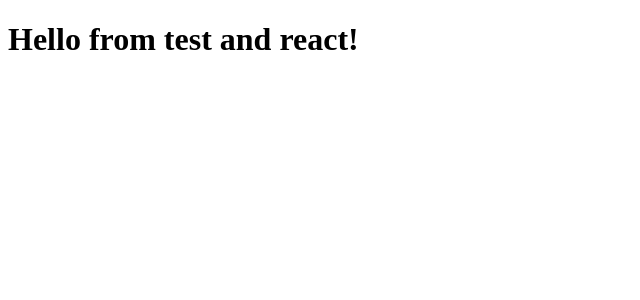
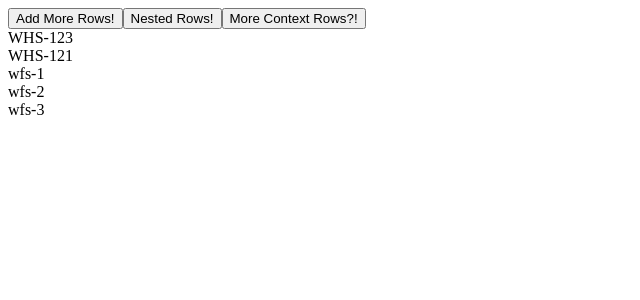
Before and after one commit to ttatro32690/ts-react, a React app: page / in a window 1280 px wide. Shown: the top 300 px of the page, without its empty margins (0-640 px from the left). Built offline with nearby package versions, Linux system fonts and the light colour scheme.

Commit message:
changes for poc

```diff
--- a/src/app.tsx
+++ b/src/app.tsx
@@ -1,8 +1,79 @@
-import * as React from 'react';
-import {Hello} from './components/Hello';
+import React, { useState, useReducer } from "react";
+import { Hello } from "./components/Hello";
+import { createApplicationContext } from "./createContext";
+import {
+  PrintLabels,
+  mockData as mockLabelData
+} from "./components/PrintLabels";
+import { Order, mockData as mockOrderData } from "./components/Orders";
 
-export const App = () => {
-    return <>
-        <Hello compiler="test" framework="react" />
+type State = {
+  printLabels: PrintLabels;
+  orderData: Order[];
+};
+type Action = { type: "add" } | { type: "reset" };
+
+const initializer: State = {
+  printLabels: mockLabelData,
+  orderData: mockOrderData
+};
+
+const applicationReducer = (state: State, action: Action) => {
+  switch (action.type) {
+    case "add":
+      return {
+        ...state,
+        printLabels: {
+          ...state.printLabels,
+          labels: [
+            ...state.printLabels.labels,
+            {
+              id: "1",
+              previouslyPrinted: true
+            }
+          ]
+        }
+      };
+    case "reset":
+      return { printLabels: mockLabelData, orderData: mockOrderData };
+    default:
+      throw new Error();
+  }
+};
+
+const PrintLabelsContext = createApplicationContext<PrintLabels>(undefined);
+const ShowOrdersContext = createApplicationContext<Order[]>(undefined);
+const ApplicationDispatchContext = createApplicationContext<Function>(
+  applicationReducer
+);
+
+const App = () => {
+  const [applicationState, applicationDispatch] = useReducer(
+    applicationReducer,
+    initializer
+  );
+
+  const handleClick = () => {
+    applicationDispatch({ type: "add" });
+  };
+
+  return (
+    <>
+      <button onClick={handleClick}>Add More Rows!</button>
+      <ApplicationDispatchContext.Provider value={applicationDispatch}>
+        <PrintLabelsContext.Provider value={applicationState.printLabels}>
+          <ShowOrdersContext.Provider value={applicationState.orderData}>
+            <Hello />
+          </ShowOrdersContext.Provider>
+        </PrintLabelsContext.Provider>
+      </ApplicationDispatchContext.Provider>
     </>
-}
+  );
+};
+
+export {
+  App,
+  PrintLabelsContext,
+  ShowOrdersContext,
+  ApplicationDispatchContext
+};
--- a/src/components/Hello.tsx
+++ b/src/components/Hello.tsx
@@ -1,9 +1,66 @@
-import * as React from "react";
+import React, { useContext, useState } from "react";
+import {
+  ShowOrdersContext,
+  PrintLabelsContext,
+  ApplicationDispatchContext
+} from "../app";
 
-export interface HelloProps { compiler: string; framework: string; }
+export interface HelloProps {
+  compiler: string;
+  framework: string;
+}
 
 // 'HelloProps' describes the shape of props.
 // State is never set so we use the '{}' type.
-export const Hello = (props: HelloProps) => {
-    return <h1>Hello from {props.compiler} and {props.framework}!</h1>;
-}
+export const Hello = () => {
+  return (
+    <>
+      <FakeComponentForTree />
+    </>
+  );
+};
+
+const FakeComponentForTree = () => {
+  const applicationDispatch = useContext(ApplicationDispatchContext);
+
+  const handleClick = () => {
+    applicationDispatch({ type: "add" });
+  };
+
+  return (
+    <>
+      <button onClick={handleClick}>Nested Rows!</button>
+      <FakeComponentForTree2 />
+    </>
+  );
+};
+
+const FakeComponentForTree2 = () => {
+  const applicationDispatch = useContext(ApplicationDispatchContext);
+
+  const handleClick = () => {
+    applicationDispatch({ type: "reset" });
+  };
+
+  return (
+    <>
+    {applicationDispatch ? <button onClick={handleClick}>More Context Rows?!</button> : <span>No Function Available</span>}
+      <FakeComponentForTree3 />
+    </>
+  );
+};
+
+const FakeComponentForTree3 = () => {
+  const mockOrderData = useContext(ShowOrdersContext);
+  const mockLabelData = useContext(PrintLabelsContext);
+  return (
+    <>
+      {mockOrderData.map(({ id }) => {
+        return <div key={id}>{id}</div>;
+      })}
+      {mockLabelData.labels.map(({ id }) => {
+        return <div key={id}>{id}</div>;
+      })}
+    </>
+  );
+};
--- /dev/null
+++ b/src/components/Orders/index.ts
@@ -0,0 +1,2 @@
+export { Order, OrderStatus, DestinationWarehouse } from "./interface";
+export { mockData } from "./mockData";
--- /dev/null
+++ b/src/components/Orders/interface.ts
@@ -0,0 +1,23 @@
+enum OrderStatus {
+  "Submitted",
+  "In-Transit",
+  "Cancelled",
+  "Partially-Received",
+  "Received"
+}
+
+enum DestinationWarehouse {
+  "Cranberry",
+  "Hebron",
+  "Perris"
+}
+
+interface Order {
+  id: string;
+  status: OrderStatus;
+  destinationWarehouse: DestinationWarehouse;
+  sourceWarehouse: string;
+  expectedShipDate: string;
+}
+
+export { Order, OrderStatus, DestinationWarehouse };
--- /dev/null
+++ b/src/components/Orders/mockData.ts
@@ -0,0 +1,20 @@
+import { Order, OrderStatus, DestinationWarehouse } from "./interface";
+
+const mockData: Order[] = [
+  {
+    id: "WHS-123",
+    status: OrderStatus.Received,
+    destinationWarehouse: DestinationWarehouse.Cranberry,
+    sourceWarehouse: "California",
+    expectedShipDate: "12/20/2020"
+  },
+  {
+    id: "WHS-121",
+    status: OrderStatus.Cancelled,
+    destinationWarehouse: DestinationWarehouse.Hebron,
+    sourceWarehouse: "New Jersey",
+    expectedShipDate: "2/20/2020"
+  }
+];
+
+export {mockData};
--- /dev/null
+++ b/src/components/PrintLabels/index.ts
@@ -0,0 +1,2 @@
+export { PrintLabels } from "./interface";
+export { mockData } from "./mockData";
--- /dev/null
+++ b/src/components/PrintLabels/interface.ts
@@ -0,0 +1,13 @@
+interface LabelData {
+  id: string;
+  description?: string;
+  previouslyPrinted: boolean;
+}
+
+interface PrintLabels {
+  supplierId: number;
+  numberOfLabels: number;
+  labels: LabelData[];
+}
+
+export { PrintLabels };
--- /dev/null
+++ b/src/components/PrintLabels/mockData.ts
@@ -0,0 +1,24 @@
+import { PrintLabels } from "./interface";
+
+const mockData: PrintLabels = {
+  supplierId: 1,
+  numberOfLabels: 12,
+  labels: [
+    {
+      id: "wfs-1",
+      previouslyPrinted: true
+    },
+    {
+      id: "wfs-2",
+      description: "this is a label for a table",
+      previouslyPrinted: false
+    },
+    {
+      id: "wfs-3",
+      description: "this is another label for a cable",
+      previouslyPrinted: true
+    }
+  ]
+};
+
+export { mockData };
--- /dev/null
+++ b/src/createContext.ts
@@ -0,0 +1,7 @@
+import React, { createContext, Context } from "react";
+
+const createApplicationContext = <T>(contextData: T): Context<T> => {
+  return createContext(contextData);
+};
+
+export { createApplicationContext };
--- a/tsconfig.json
+++ b/tsconfig.json
@@ -5,6 +5,7 @@
     "noImplicitAny": true,
     "module": "commonjs",
     "target": "es6",
-        "jsx": "react"
+    "jsx": "react",
+    "esModuleInterop": true
   }
 }
```
Also changed, not shown: 3 other files (tests, documents, lock files or other folders). Lines whose indentation alone changed are shown as unchanged.
